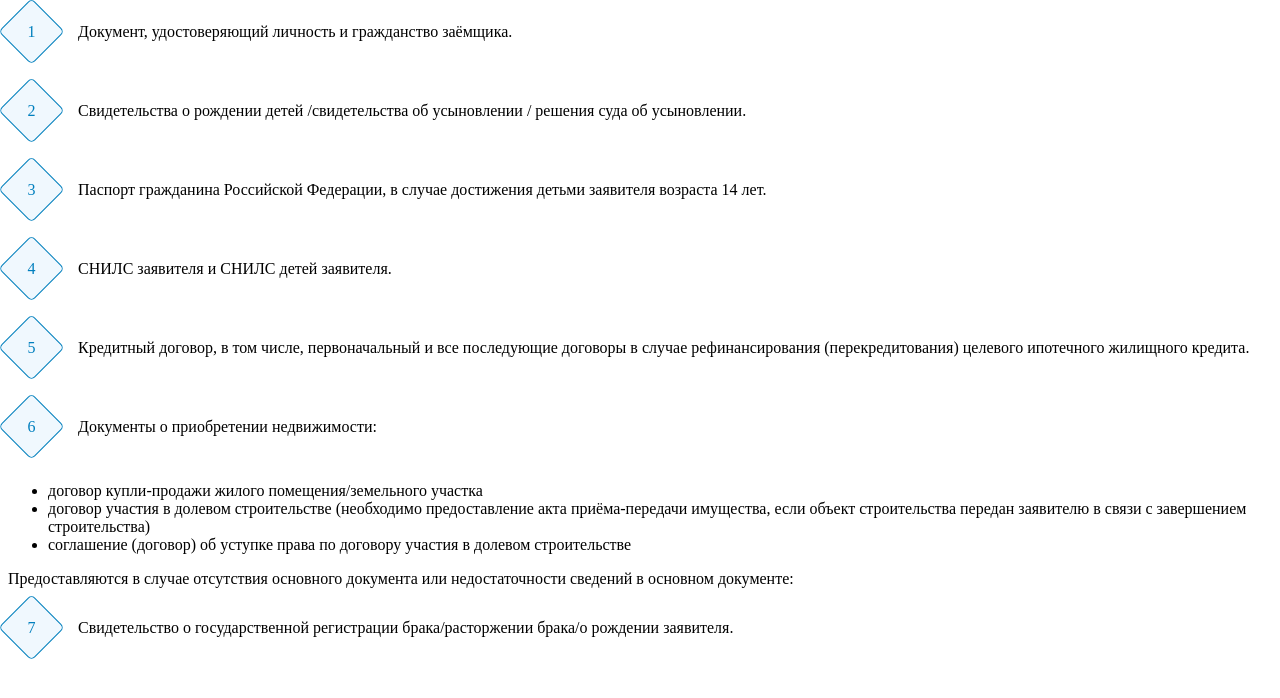
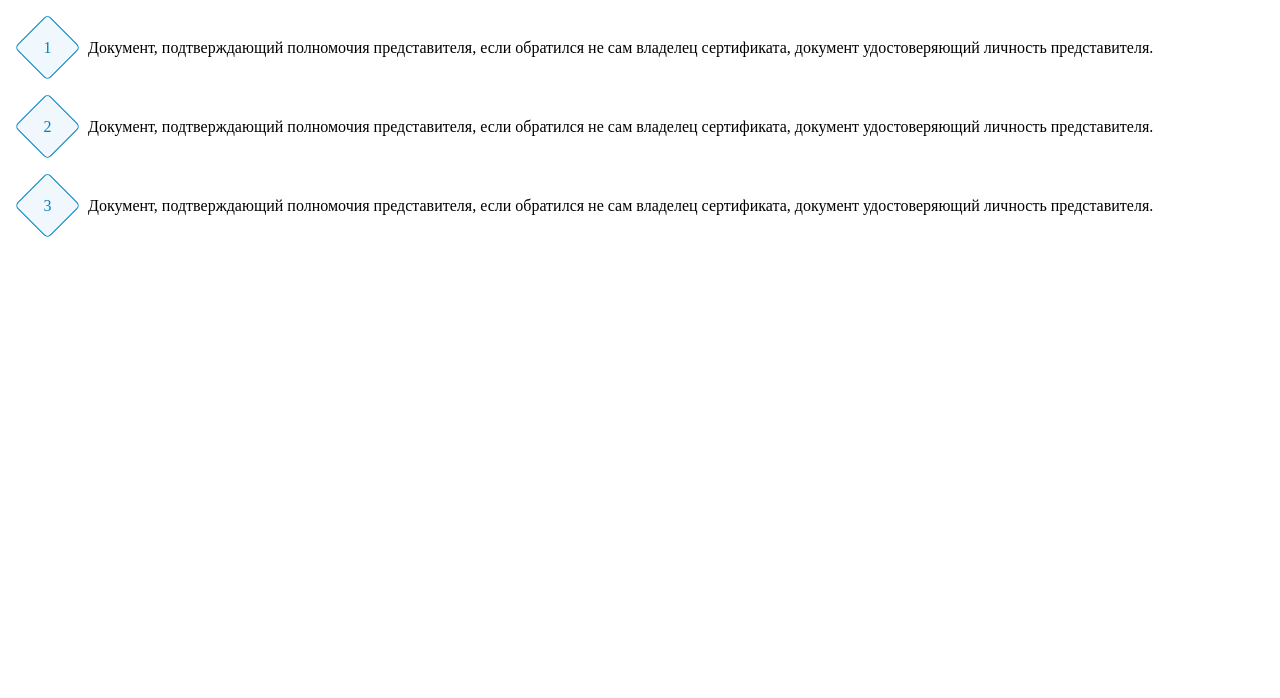
Before and after one commit to Jonecuper/rombus-numeric-list, a plain HTML site: page index.html in a window 1280 px wide. Drawn offline with Linux system fonts and the light colour scheme.

Commit message:
Прототип списка

```diff
--- a/css/rombus-list.css
+++ b/css/rombus-list.css
@@ -1,24 +1,12 @@
-.romb-ol {
-    list-style: none;
-    padding: 0;
-    margin: 0;
-
-    /* Используем --start, переданную из JS */
-    counter-reset: step-counter calc(var(--start, 1) - 1);
+.romber {
+    display: grid;
+    align-items: center;
+    grid-template-columns: 60px auto;
+    gap: 20px;
 }
 
-.romb-ol>li {
-    display: grid;
-    grid-template-columns: 60px 1fr;
-    gap: 10px;
-    align-items: center;
-    /* align-items: start; */
-    margin-bottom: 2rem;
-}
-
-.romb-ol .romb-ol__step-icon {
-    counter-increment: step-counter;
-    position: relative;
+.romber-bg {
+    /* width: 2.5rem; */
     width: 45px;
     height: 45px;
     line-height: 45px;
@@ -26,20 +14,19 @@
     background: #F0F8FE;
     border-radius: 5px;
     border: #007fbd 1px solid;
+    margin: 1rem;
     transform: rotate(45deg);
+    align-self: safe;
+}
+
+.romber-item {
+    display: block;
+    /* font-size: 1.5rem; */
     font-family: var(--font-family-rubik);
     color: #007fbe;
-    display: block;
+    transform: rotate(-45deg);
 }
 
-.romb-ol .romb-ol__step-icon::after {
-    content: counter(step-counter);
-    position: absolute;
-    top: 50%;
-    left: 50%;
-    transform: translate(-50%, -50%) rotate(-45deg);
-    width: 100%;
-    text-align: center;
-    font-size: 1em;
-    line-height: 1;
+.romber-text {
+
 }
--- a/index.html
+++ b/index.html
@@ -4,57 +4,29 @@
 <head>
     <meta charset="UTF-8">
     <meta name="viewport" content="width=device-width, initial-scale=1.0">
-    <title>Стилизованный ромбами нумерованный список</title>
+    <title>Стилизованный ромбами список</title>
 </head>
 
 <body>
-    <script type="module" src="./js/rombus-list.js"></script>
-    <ol class="romb-ol">
-        <li>Документ, удостоверяющий личность и&nbsp;гражданство заёмщика.</li>
-        <li>Свидетельства о&nbsp;рождении детей /свидетельства об&nbsp;усыновлении&nbsp;/ решения
-            суда об&nbsp;усыновлении.</li>
-        <li>Паспорт гражданина Российской Федерации, в&nbsp;случае достижения детьми заявителя
-            возраста 14&nbsp;лет.</li>
-        <li>СНИЛС заявителя и&nbsp;СНИЛС детей заявителя.</li>
-        <li>Кредитный договор, в&nbsp;том числе, первоначальный и&nbsp;все последующие договоры
-            в&nbsp;случае рефинансирования (перекредитования) целевого ипотечного жилищного кредита.
-        </li>
-        <li>
-            <div>
-                Документы о&nbsp;приобретении недвижимости:
-            </div>
-        </li>
-    </ol>
-
-    <ul class="blue-list">
-        <li>
-            <div>
-                договор купли-продажи жилого помещения/земельного участка
-            </div>
-        </li>
-        <li>
-            <div>
-                договор участия в&nbsp;долевом строительстве (необходимо предоставление
-                акта
-                приёма-передачи имущества, если объект строительства передан заявителю
-                в&nbsp;связи с&nbsp;завершением строительства)
-            </div>
-        </li>
-        <li>
-            <div>
-                соглашение (договор) об&nbsp;уступке права по&nbsp;договору участия
-                в&nbsp;долевом строительстве
-            </div>
-        </li>
-    </ul>
-
-    <p>Предоставляются в&nbsp;случае отсутствия основного документа или недостаточности сведений
-        в&nbsp;основном документе:</p>
-
-
-    <ol class="romb-ol" data-start="7">
-        <li>Свидетельство о&nbsp;государственной регистрации брака/расторжении брака/о рождении заявителя.</li>
-    </ol>
+    <link rel="stylesheet" href="./css/rombus-list.css?v=1.0.0">
+    <div class="romber">
+        <div class="romber-bg"><span class="romber-item">1</span></div>
+        <span class="romber-text">Документ, подтверждающий полномочия представителя, если
+            обратился не&nbsp;сам владелец сертификата, документ удостоверяющий личность
+            представителя.</span>
+    </div>
+    <div class="romber">
+        <div class="romber-bg"><span class="romber-item">2</span></div>
+        <span class="romber-text">Документ, подтверждающий полномочия представителя, если
+            обратился не&nbsp;сам владелец сертификата, документ удостоверяющий личность
+            представителя.</span>
+    </div>
+    <div class="romber">
+        <div class="romber-bg"><span class="romber-item">3</span></div>
+        <span class="romber-text">Документ, подтверждающий полномочия представителя, если
+            обратился не&nbsp;сам владелец сертификата, документ удостоверяющий личность
+            представителя.</span>
+    </div>
 </body>
 
 </html>
--- a/js/rombus-list.js
+++ /dev/null
@@ -1,58 +0,0 @@
-// Уникальный ID, чтобы не подключать CSS дважды
-const CSS_ID = 'romb-ol-styles';
-// const CSS_PATH = './../css/rombus-list.css'; // путь к CSS
-// Получаем путь к текущему JS-файлу
-const currentDir = new URL('.', import.meta.url).pathname;
-
-// Формируем путь к CSS относительно текущего файла
-// Например: /project/js/ -> /project/css/
-const CSS_PATH = currentDir.replace(/js\/?$/, 'css/') + 'rombus-list.css';
-
-async function loadCSS() {
-    // Проверяем, не загружен ли уже CSS
-    if (document.head.querySelector(`#${CSS_ID}`)) {
-        return;
-    }
-
-    // Создаём <link>
-    const link = document.createElement('link');
-    link.id = CSS_ID;
-    link.rel = 'stylesheet';
-    link.href = CSS_PATH;
-
-    // Добавляем в <head>
-    document.head.appendChild(link);
-
-    // Ждём, пока CSS загрузится
-    await new Promise((resolve, reject) => {
-        link.onload = resolve;
-        link.onerror = () => reject(new Error(`Не удалось загрузить ${CSS_PATH}`));
-    });
-}
-
-// Основная функция инициализации
-export async function initRombusLists() {
-    await loadCSS(); // Сначала загружаем стили
-
-    document.querySelectorAll('ol.romb-ol').forEach(list => {
-        const start = parseInt(list.dataset.start) || 1;
-        list.style.setProperty('--start', start);
-
-        // Удаляем старые иконки
-        list.querySelectorAll('.romb-ol__step-icon').forEach(icon => icon.remove());
-
-        // Добавляем ромб в каждый <li>
-        list.querySelectorAll('li').forEach(li => {
-            const icon = document.createElement('span');
-            icon.className = 'romb-ol__step-icon';
-            li.prepend(icon);
-        });
-    });
-}
-
-// Запускаем после загрузки DOM
-document.addEventListener('DOMContentLoaded', () => {
-    initRombusLists().catch(console.error);
-});
-
-export default initRombusLists;
```
Also changed, not shown: image/readme/1757404944186.png (deleted), image/readme/1757436650587.png (added), 1 other file.
